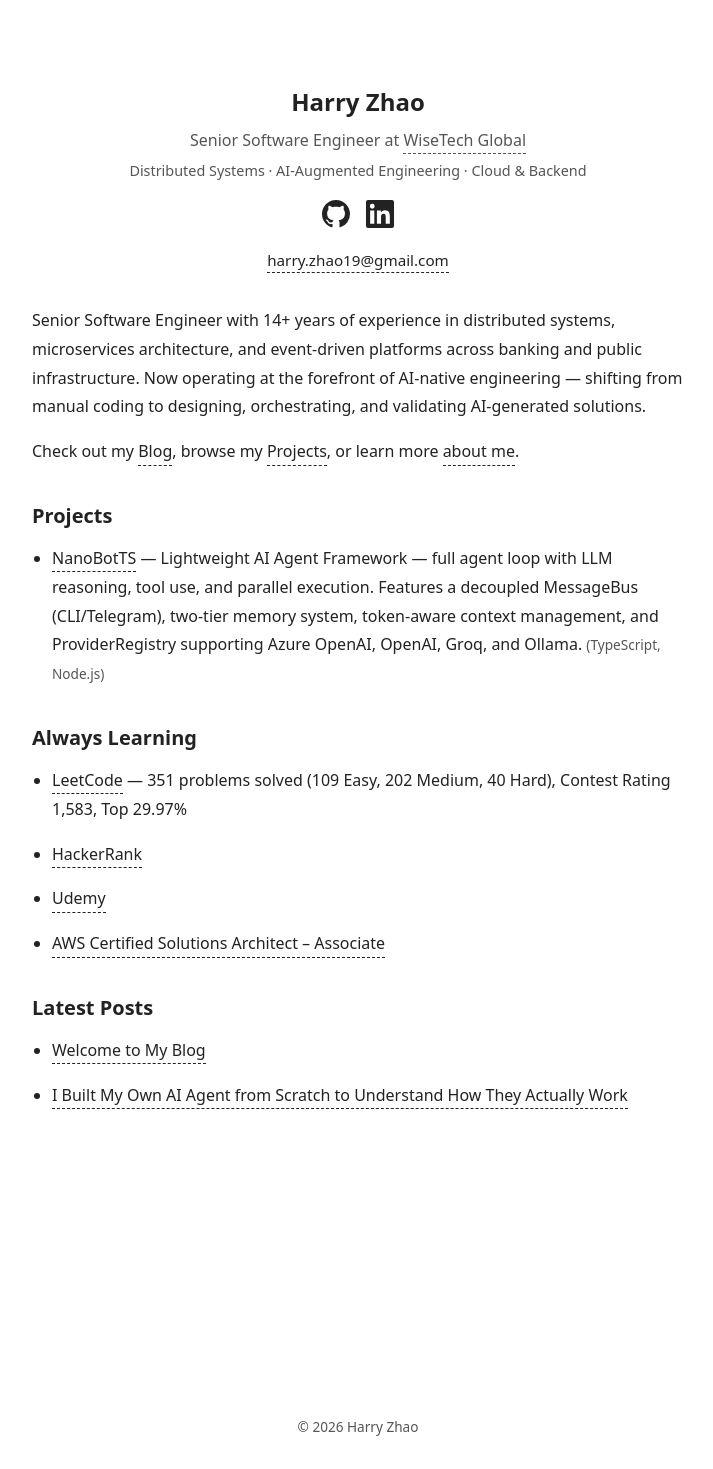
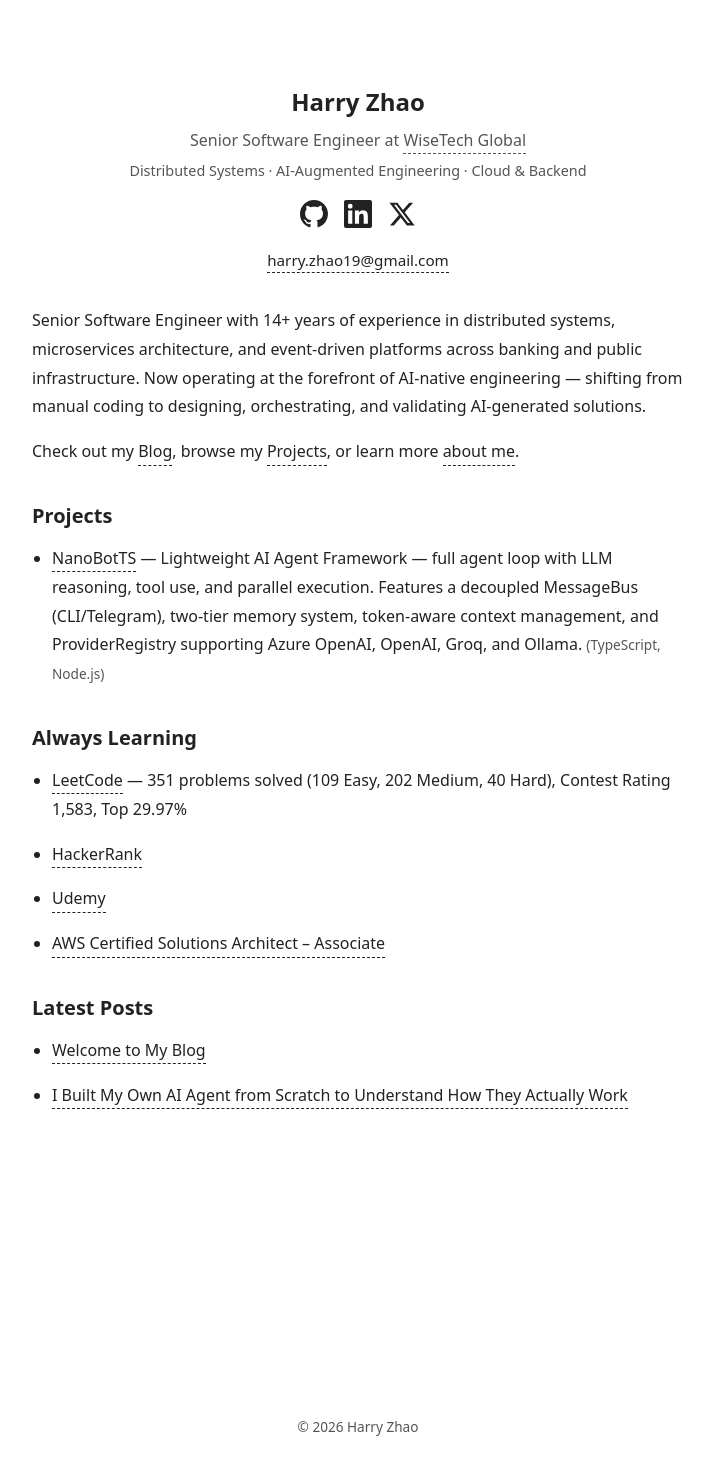
Before and after one commit to Harry-Zhao-AU/harry-zhao-au.github.io, a Jekyll site: the page built from index.html, in a window 1280 px wide. Shown: the whole page, without its empty margins (282-995 px from the left). Built offline with Jekyll 4.4.1, drawn with Linux system fonts in a browser that asks for light colours.

```diff
--- a/_layouts/home.html
+++ b/_layouts/home.html
@@ -12,6 +12,9 @@ layout: default
     </a>
     <a href="https://www.linkedin.com/in/harryzhao19" target="_blank" rel="noopener" title="LinkedIn">
       <svg width="24" height="24" viewBox="0 0 24 24" fill="currentColor"><path d="M20.447 20.452h-3.554v-5.569c0-1.328-.027-3.037-1.852-3.037-1.853 0-2.136 1.445-2.136 2.939v5.667H9.351V9h3.414v1.561h.046c.477-.9 1.637-1.85 3.37-1.85 3.601 0 4.267 2.37 4.267 5.455v6.286zM5.337 7.433a2.062 2.062 0 01-2.063-2.065 2.064 2.064 0 112.063 2.065zm1.782 13.019H3.555V9h3.564v11.452zM22.225 0H1.771C.792 0 0 .774 0 1.729v20.542C0 23.227.792 24 1.771 24h20.451C23.2 24 24 23.227 24 22.271V1.729C24 .774 23.2 0 22.222 0h.003z"/></svg>
+    </a>
+    <a href="https://x.com/HarryZhaoAU" target="_blank" rel="noopener" title="X">
+      <svg width="24" height="24" viewBox="0 0 24 24" fill="currentColor"><path d="M18.244 2.25h3.308l-7.227 8.26 8.502 11.24H16.17l-5.214-6.817L4.99 21.75H1.68l7.73-8.835L1.254 2.25H8.08l4.713 6.231zm-1.161 17.52h1.833L7.084 4.126H5.117z"/></svg>
     </a>
   </div>
   <p class="contact-info"><a href="mailto:{{ site.author.email }}">{{ site.author.email }}</a></p>
```
Also changed, not shown: 1 other file.
